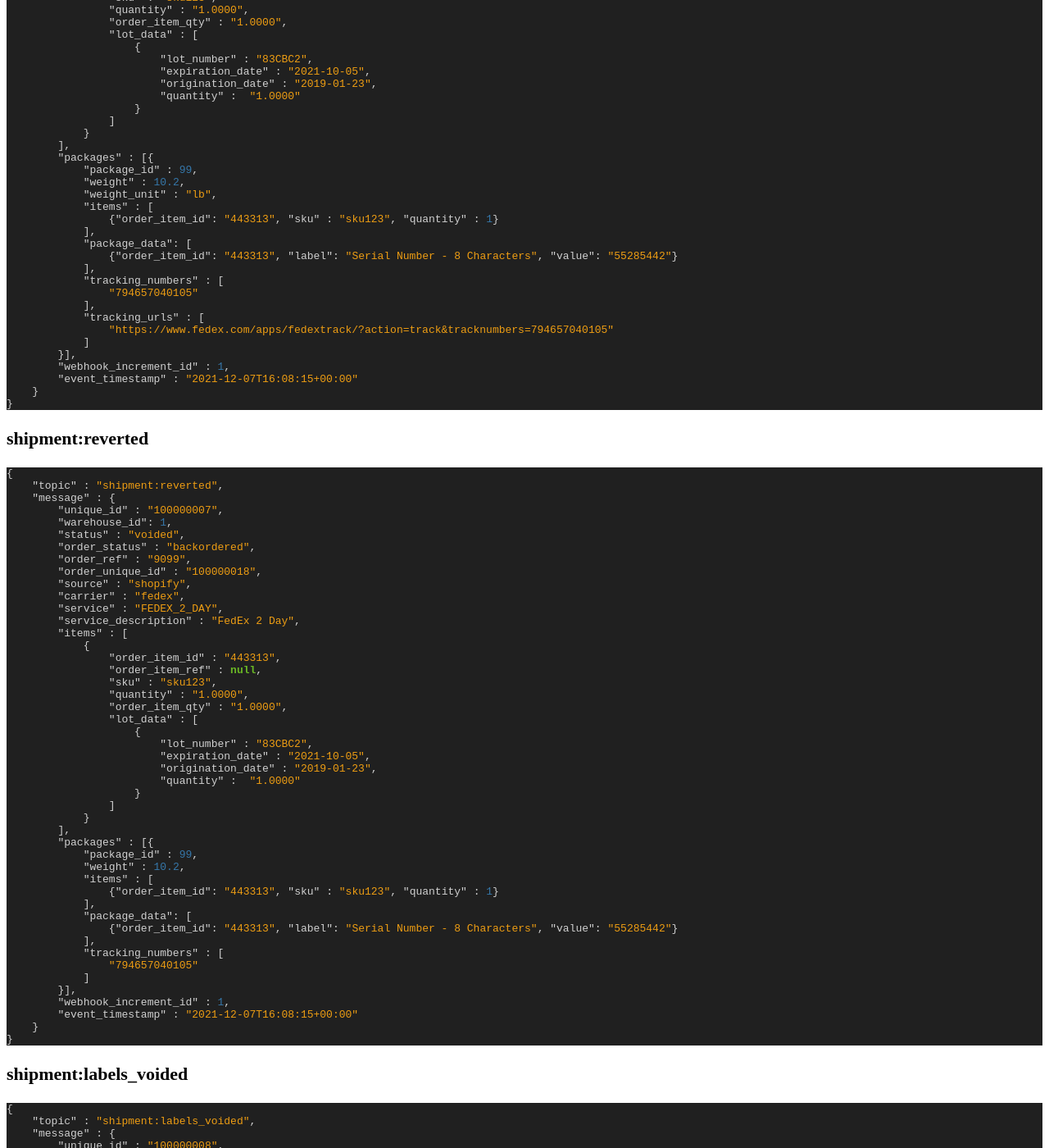
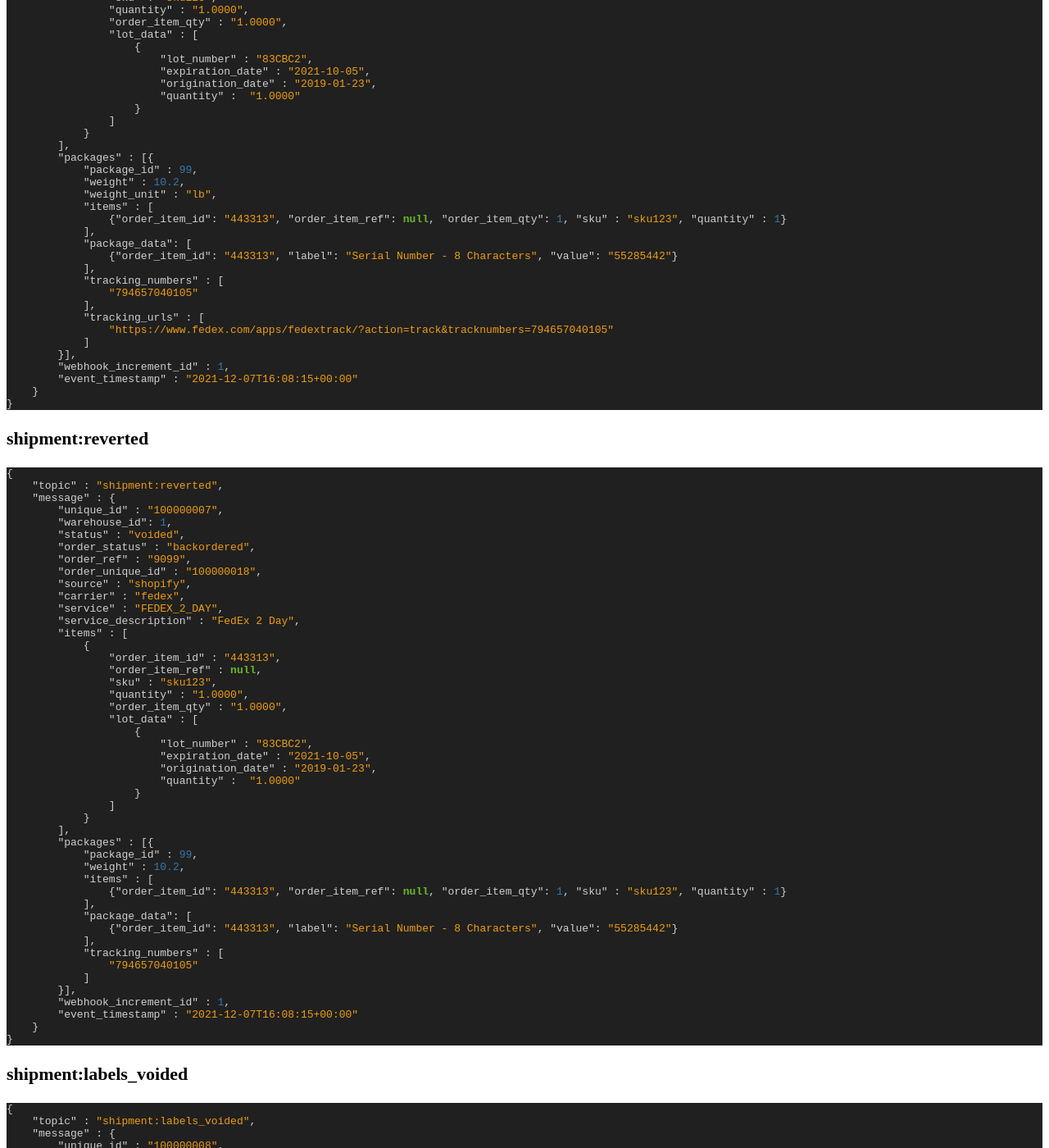
Before and after one commit to ShipStream/shipstream.github.io, a Jekyll site: the page built from _posts/2015-06-12-topics.md, in a window 1280 px wide and 1400 px high, scrolled down 9449 px. Shown: the whole window at 82% size. Built offline with Jekyll 4.4.1, drawn with Linux system fonts in a browser that asks for light colours; a style sheet for code colours, icons or effects is not loaded; some of the changed text lies outside the part shown.

Commit message:
Update webhook payload for shipment:packed, shipment:reverted, shipment:labels_voided

```diff
--- a/_posts/2015-06-12-topics.md
+++ b/_posts/2015-06-12-topics.md
@@ -669,7 +669,7 @@ include the `qty_adjust` key, but rather only the absolute values.
             "weight" : 10.2,
             "weight_unit" : "lb",
             "items" : [
-                {"order_item_id": "443313", "sku" : "sku123", "quantity" : 1}
+                {"order_item_id": "443313", "order_item_ref": null, "order_item_qty": 1, "sku" : "sku123", "quantity" : 1}
             ],
             "package_data": [
                 {"order_item_id": "443313", "label": "Serial Number - 8 Characters", "value": "55285442"}
@@ -726,7 +726,7 @@ include the `qty_adjust` key, but rather only the absolute values.
             "package_id" : 99,
             "weight" : 10.2,
             "items" : [
-                {"order_item_id": "443313", "sku" : "sku123", "quantity" : 1}
+                {"order_item_id": "443313", "order_item_ref": null, "order_item_qty": 1, "sku" : "sku123", "quantity" : 1}
             ],
             "package_data": [
                 {"order_item_id": "443313", "label": "Serial Number - 8 Characters", "value": "55285442"}
@@ -763,7 +763,7 @@ include the `qty_adjust` key, but rather only the absolute values.
             "weight" : 10.2,
             "weight_unit" : "lb",
             "items" : [
-                {"order_item_id": "443313", "sku" : "sku123", "quantity" : 1}
+                {"order_item_id": "443313", "order_item_ref": null, "order_item_qty": 1, "sku" : "sku123", "quantity" : 1}
             ],
             "package_data": [
                 {"order_item_id": "443313", "label": "Serial Number - 8 Characters", "value": "55285442"}
```
